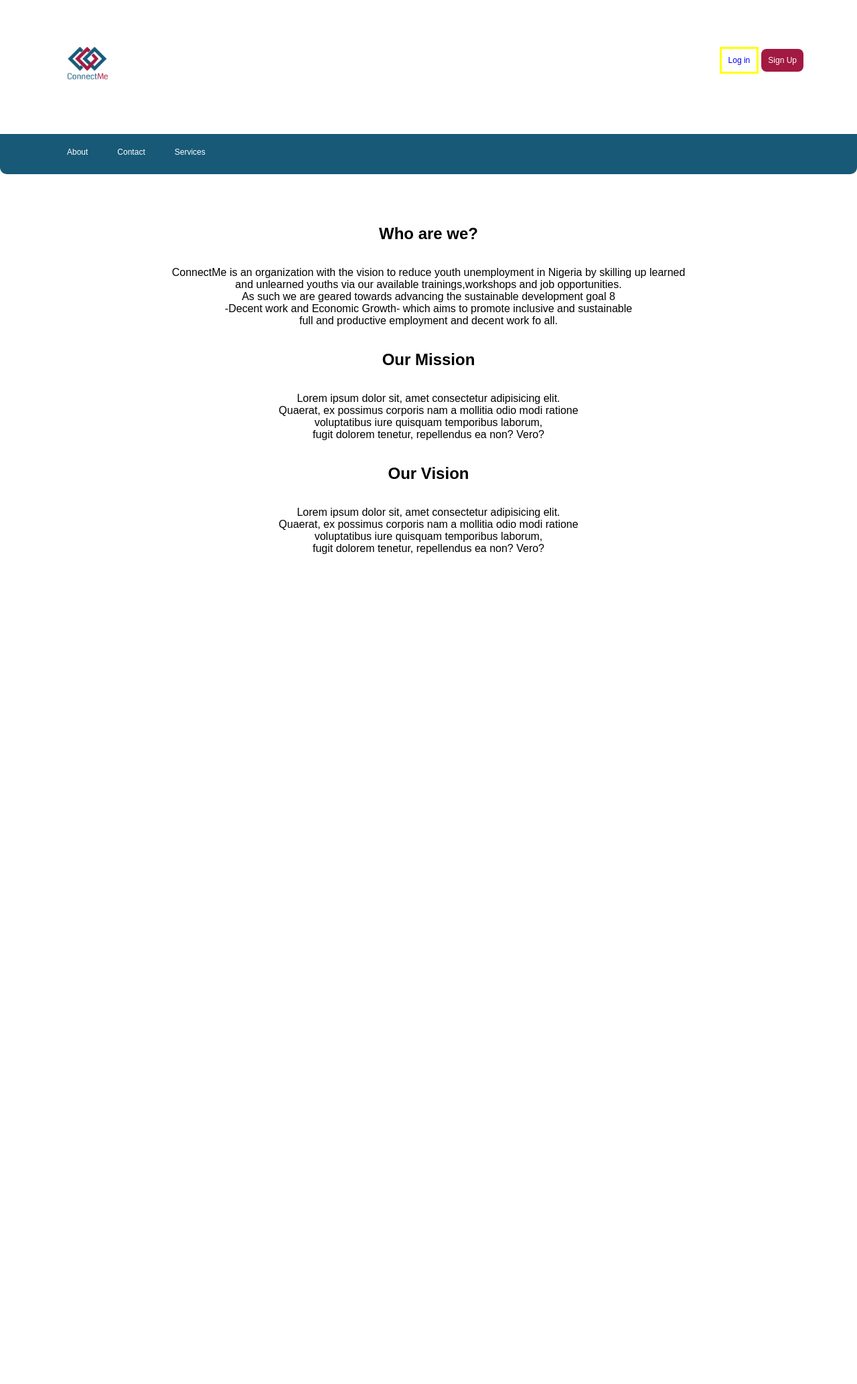
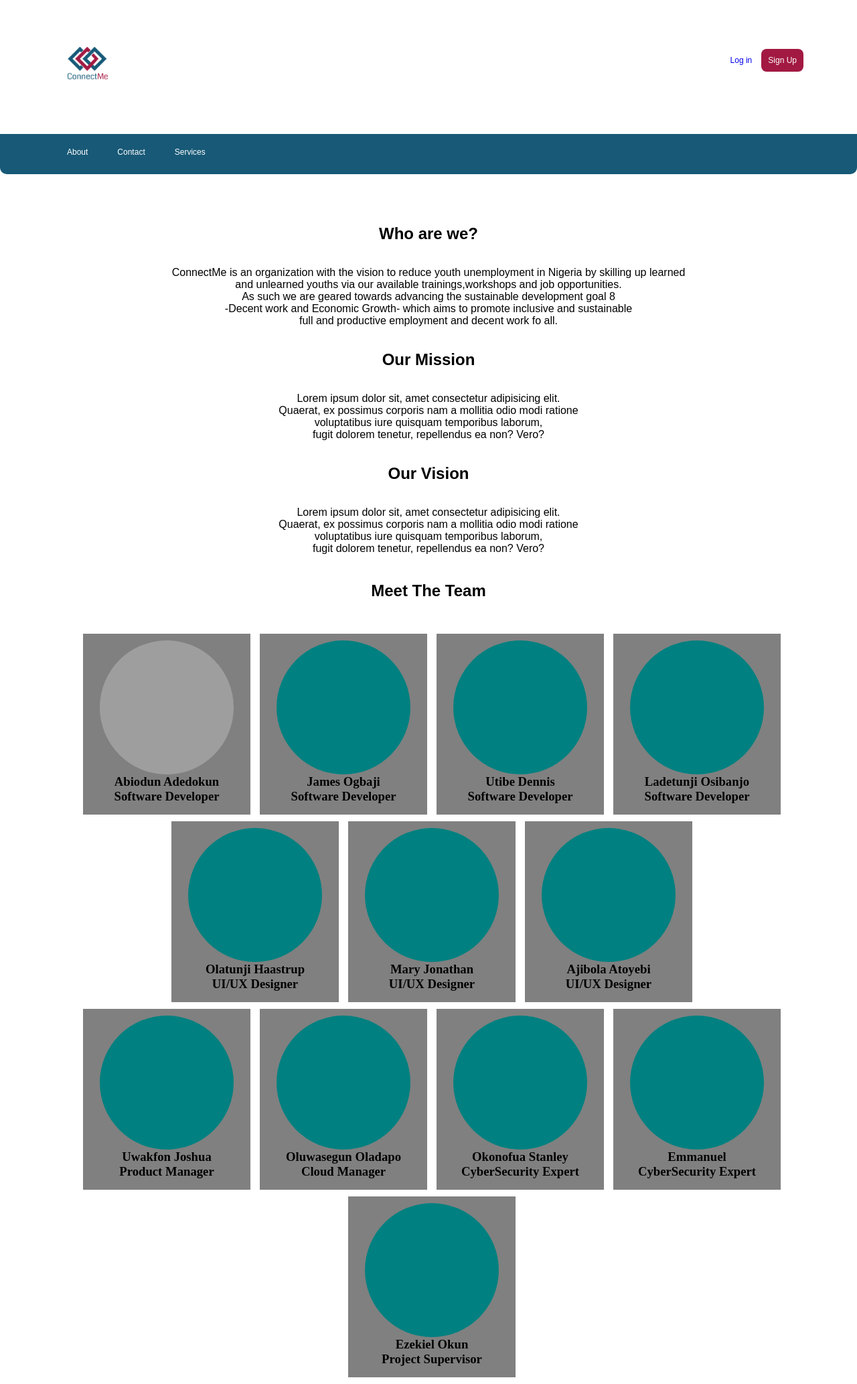
Before and after one commit to Mufasa4dev/connectME, a PHP site: page /aboutus.html in a window 1280 px wide. Shown: the whole page at 67% size. Before the commit the page ends 827 px from the top, so only its background shows below. Run offline with PHP 8.4, Linux system fonts and the light colour scheme; grey boxes are pictures that could not be loaded.

Commit message:
i added meet the team

```diff
--- a/aboutus.html
+++ b/aboutus.html
@@ -55,5 +55,74 @@
         </ul>
         </div>
     </section>
+
+<section>
+    <div id="meet">
+        <h2>Meet The Team</h2>
+        <div id="allpics">
+            <!-- pictures starts here -->
+        <div id="class1">
+        <div id="pix1">
+         <div id="pic1"></div>
+         <h3>Abiodun Adedokun <br> Software Developer </h3>
+        </div>
+         <div id="pix2">
+        <div id="pic2"></div>
+        <h3>James Ogbaji <br> Software Developer </h3>
+        </div>
+        <div id="pix3">
+            <div id="pic3"></div>
+            <h3>Utibe Dennis <br> Software Developer </h3>
+            </div>
+            <div id="pix4">
+                <div id="pic4"></div>
+                <h3>Ladetunji Osibanjo <br> Software Developer </h3>
+            </div>
+        </div>
+        <div id="class2">
+            <div id="pix5">
+                <div id="pic5"></div>
+                <h3>Olatunji Haastrup <br> UI/UX Designer </h3>
+            </div>
+            <div id="pix6">
+                <div id="pic6"></div>
+                <h3> Mary Jonathan <br> UI/UX Designer </h3>
+            </div>
+            <div id="pix7">
+                <div id="pic7"></div>
+                <h3>Ajibola Atoyebi<br> UI/UX Designer </h3>
+            </div>
+        </div>
+
+        <div id="class3">
+            <div id="pix8">
+                <div id="pic8"></div>
+                <h3>Uwakfon Joshua<br>Product Manager</h3>
+            </div>
+            <div id="pix9">
+                <div id="pic9"></div>
+                <h3>Oluwasegun Oladapo<br>Cloud Manager </h3>
+            </div>
+            <div id="pix10">
+                <div id="pic10"></div>
+                <h3>Okonofua Stanley<br>CyberSecurity Expert </h3>
+            </div>
+            <div id="pix11">
+                <div id="pic11"></div>
+                <h3>Emmanuel<br>CyberSecurity Expert </h3>
+            </div>
+        </div>
+        <div id="class3">
+            <div id="pix12">
+                <div id="pic12"></div>
+                <h3>Ezekiel Okun<br>Project Supervisor</h3>
+            </div>
+        </div>
+        </div>
+        </div>
+</section>
+
+
+
     </body>
     </html>
--- a/css/about.css
+++ b/css/about.css
@@ -56,7 +56,6 @@ font-size: 12px;
  }
 
 #log{
-    border: solid yellow;
     font-family: Arial;
     font-size: 60px;
 }
@@ -109,3 +108,227 @@ font-size: 12px;
    padding: 35px;
    text-decoration: none;
 }
+#meet h2{
+    text-align: center;
+    margin-top: 40px;
+    font-family: Arial;
+}
+#allpics{
+    text-align: center;
+}
+
+
+#pix1{
+    width: 250px;
+    height: 270px;
+    background-color:grey;
+    margin-bottom: 10px;
+    display: inline-block;
+    margin-left: 10px;
+
+}
+
+#pic1{
+    width: 200px;
+    height: 200px;
+    margin-left: 25px;
+   background-image: url(../images/Abiodun\ Adedokun_SD\ \(4\).jpg);
+    background-color: teal;
+    border-radius: 100%;
+    margin-top: 10px;
+
+}
+
+
+#pix2{
+    width: 250px;
+    height: 270px;
+    background-color:  grey;
+    margin-bottom: 10px;
+    display: inline-block;
+    margin-left: 10px;
+}
+
+#pic2{
+    width: 200px;
+    height: 200px;
+    margin-left: 25px;
+    background-color: teal;
+    margin-top: 10px;
+    border-radius: 100%;
+}
+#pix3{
+    width: 250px;
+    height: 270px;
+    background-color:grey;
+    margin-bottom: 10px;
+    display: inline-block;
+    margin-left: 10px;
+}
+
+#pic3{
+    width: 200px;
+    height: 200px;
+    margin-top: 10px;
+    margin-left: 25px;
+    background-color: teal;
+    border-radius: 100%;
+}
+#pix4{
+    width: 250px;
+    height: 270px;
+    background-color:grey;
+    display: inline-block;
+    margin-bottom: 10px;
+    margin-left: 10px;
+}
+
+#pic4{
+    width: 200px;
+    height: 200px;
+    margin-top: 10px;
+    margin-left: 25px;
+    background-color: teal;
+    border-radius: 100%;
+}
+#pix5{
+    width: 250px;
+    height: 270px;
+    background-color:grey;
+    display: inline-block;
+    margin-bottom: 10px;
+    margin-left: 10px;
+}
+
+#pic5{
+    width: 200px;
+    height: 200px;
+    margin-top: 10px;
+    margin-left: 25px;
+    background-color: teal;
+    border-radius: 100%;
+}
+#pix6{
+    width: 250px;
+    height: 270px;
+    background-color:grey;
+    display: inline-block;
+    margin-bottom: 10px;
+    margin-left: 10px;
+}
+
+#pic6{
+    width: 200px;
+    height: 200px;
+    margin-top: 10px;
+    margin-left: 25px;
+    background-color: teal;
+    border-radius: 100%;
+}
+#pix7{
+    width: 250px;
+    height: 270px;
+    background-color:grey;
+    display: inline-block;
+    margin-bottom: 10px;
+    margin-left: 10px;
+}
+
+#pic7{
+    width: 200px;
+    height: 200px;
+     margin-top: 10px;
+    margin-left: 25px;
+    background-color: teal;
+    border-radius: 100%;
+}
+#pix8{
+    width: 250px;
+    height: 270px;
+    background-color:grey;
+    display: inline-block;
+    margin-bottom: 10px;
+    margin-left: 10px;
+}
+
+#pic8{
+    width: 200px;
+    height: 200px;
+    margin-left: 25px;
+     margin-top: 10px;
+    background-color: teal;
+    border-radius: 100%;
+}
+#pix9{
+    width: 250px;
+    height: 270px;
+    background-color:grey;
+    display: inline-block;
+    margin-bottom: 10px;
+    margin-left: 10px;
+}
+
+#pic9{
+    width: 200px;
+    height: 200px;
+    margin-top: 10px;
+    margin-left: 25px;
+    background-color: teal;
+    border-radius: 100%;
+}
+#pix10{
+    width: 250px;
+    height: 270px;
+    background-color:grey;
+    display: inline-block;
+    margin-bottom: 10px;
+    margin-left: 10px;
+}
+
+#pic10{
+    width: 200px;
+    height: 200px;
+    margin-top: 10px;
+    margin-left: 25px;
+    background-color: teal;
+    border-radius: 100%;
+}
+#pix11{
+    width: 250px;
+    height: 270px;
+    background-color:grey;
+    display: inline-block;
+    margin-bottom: 10px;
+    margin-left: 10px;
+}
+
+#pic11{
+    width: 200px;
+    height: 200px;
+    margin-top: 10px;
+    margin-left: 25px;
+    background-color: teal;
+    border-radius: 100%;
+}
+#pix12{
+    width: 250px;
+    height: 270px;
+    background-color:grey;
+    display: inline-block;
+    margin-bottom: 10px;
+    margin-left: 10px;
+}
+
+#pic12{
+    width: 200px;
+    height: 200px;
+    margin-top: 10px;
+    margin-left: 25px;
+    background-color: teal;
+    border-radius: 100%;
+}
+
+#allpics{
+
+    margin-top: 50px;
+}
```
